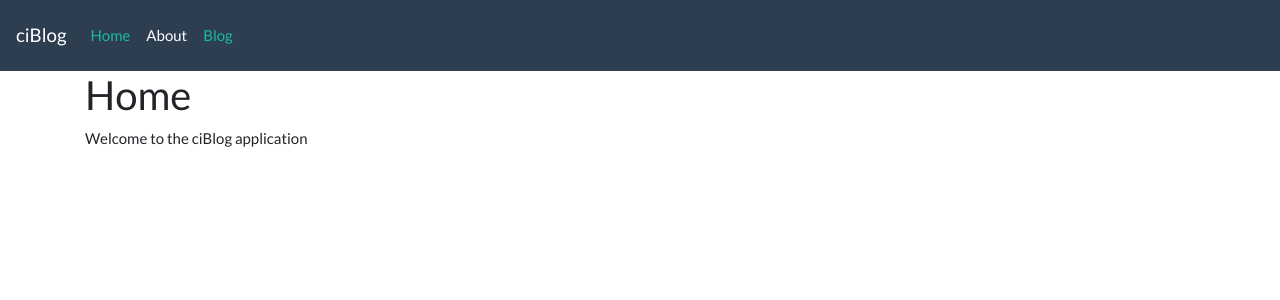
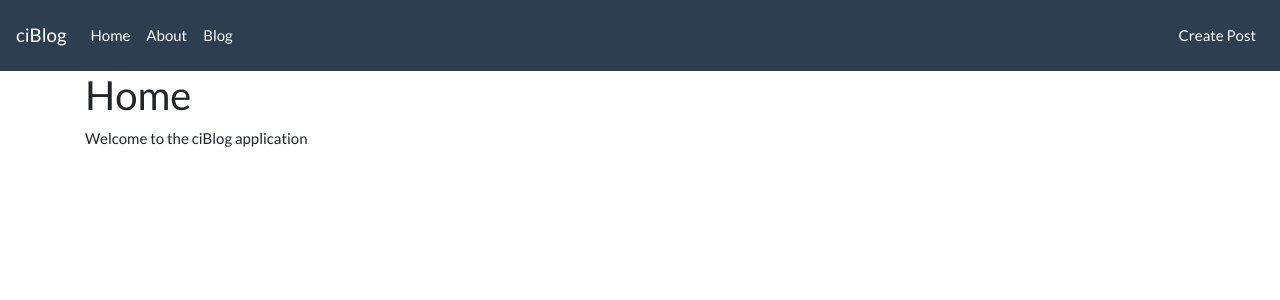
Before and after one commit to Velismo/ciblog, a CodeIgniter app: page /ciblog/ in a window 1280 px wide. Shown: the top 300 px of the page. Run offline with CodeIgniter, Linux system fonts and the light colour scheme; some libraries are stand-ins or nearby versions.

Commit message:
adding some new stuffs

```diff
--- a/application/config/autoload.php
+++ b/application/config/autoload.php
@@ -89,7 +89,7 @@ $autoload['drivers'] = array();
 |
 |	$autoload['helper'] = array('url', 'file');
 */
-$autoload['helper'] = array('url', 'form');
+$autoload['helper'] = array('url', 'form','text');
 
 /*
 | -------------------------------------------------------------------
--- a/application/config/routes.php
+++ b/application/config/routes.php
@@ -2,6 +2,7 @@
 defined('BASEPATH') OR exit('No direct script access allowed');
 
 $route['posts/create'] = 'posts/create';
+$route['posts/update'] = 'posts/update';
 $route['posts/(:any)'] = 'posts/view/$1';
 $route['posts'] = 'posts/index';
 $route['default_controller'] = 'pages/view';
--- a/application/models/Post_model.php
+++ b/application/models/Post_model.php
@@ -27,4 +27,29 @@
 
             return $this->db->insert('posts', $data);
         }
+
+        public function delete_post($id){
+            $this->db->where('id', $id);
+            $this->db->delete('posts');
+            return true;
+        }
+
+        public function update_post(){
+            $slug = url_title($this->input->post('title'));
+
+            $data = array(
+                'title' => $this->input->post('title'),
+                'slug' => $slug,
+                'body' => $this->input->post('body')
+            );
+
+            $this->db->where('id', $this->input->post('id'));
+            return $this->db->update('posts', $data);
+        }
+
+        public function get_categories(){
+            $this->db->order_by('name');
+            $query = $this->db->get('categories');
+            return $query->result_array();
+        }
     }
--- a/application/views/posts/create.php
+++ b/application/views/posts/create.php
@@ -9,7 +9,7 @@
   </div>
   <div class="form-group">
     <label>Body</label>
-    <textarea class="form-control" name="body" placeholder="Add Body"></textarea>
+    <textarea id="editor" class="form-control" name="body" placeholder="Add Body"></textarea>
   </div>
   <button type="submit" class="btn btn-primary">Submit</button>
 </form>
--- a/application/views/posts/index.php
+++ b/application/views/posts/index.php
@@ -3,6 +3,6 @@
 <?php foreach($posts as $post) : ?>
     <h3><?php echo $post['title']; ?></h3>
     <small class="post-date">Posted on: <?php echo $post['created_at']; ?></small><br>
-    <?php echo $post['body']; ?><br><br>
+    <?php echo word_limiter($post['body'], 50); ?><br><br>
     <p><a class="btn btn-info" href="<?php echo site_url('/posts/'.$post['slug']); ?>">Read More</a></p>
 <?php endforeach; ?>
--- a/application/views/templates/footer.php
+++ b/application/views/templates/footer.php
@@ -1,3 +1,10 @@
         </div>
+        <script>
+            ClassicEditor
+                .create( document.querySelector( '#editor' ) )
+                .catch( error => {
+                    console.error( error );
+                } );
+        </script>
     </body>
 </html>
--- a/application/views/templates/header.php
+++ b/application/views/templates/header.php
@@ -3,6 +3,7 @@
         <title>ciBlog</title>
         <link rel="stylesheet" href="https://bootswatch.com/4/flatly/bootstrap.min.css">
         <link rel="stylesheet" href="<?php echo base_url(); ?>/assets/css/style.css">
+        <script src="https://cdn.ckeditor.com/ckeditor5/23.1.0/classic/ckeditor.js"></script>
     </head>
     <body>
     <nav class="navbar navbar-expand-lg navbar-dark bg-primary">
@@ -11,16 +12,22 @@
   </div>
   <div class="collapse navbar-collapse" id="navbarColor03">
     <ul class="navbar-nav mr-auto">
-      <li class="nav-item active">
+      <li class="nav-item">
         <a class="nav-link" href="<?php echo base_url(); ?>">Home</a>
       </li>
       <li class="nav-item">
         <a class="nav-link" href="<?php echo base_url(); ?>about">About</a>
       </li>
-      <li class="nav-item active">
+      <li class="nav-item">
         <a class="nav-link" href="<?php echo base_url(); ?>posts">Blog</a>
       </li>
     </ul>
+    <ul class="nav navbar-nav navbar-right">
+      <li class="nav-item">
+        <a class="nav-link" href="<?php echo base_url(); ?>posts/create">Create Post</a>
+      </li>
+    </ul>
+    </div>
   </div>
 </nav>
 
```
Also changed, not shown: application/controllers/Posts.php (+26 -0 lines), application/views/posts/edit.php (added, +16 -0 lines), application/views/posts/view.php (+7 -0 lines).
